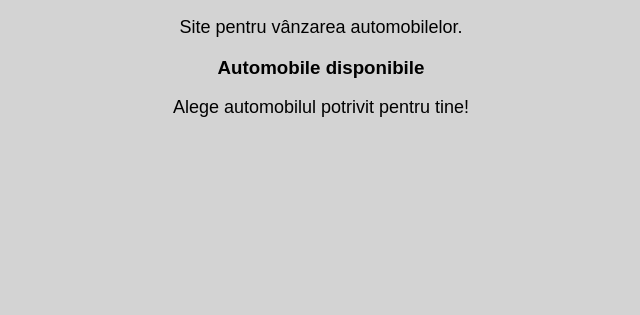
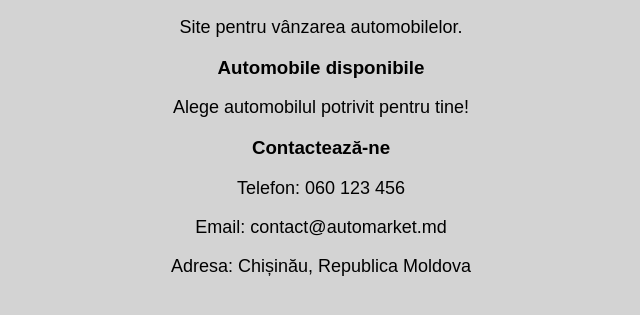
Before and after one commit to Maxim-utm07/AutoMarket, a plain HTML site: page index.html in a window 1280 px wide. Shown: the part 111-426 px from the top of the page, without its empty margins (319-959 px from the left). Drawn offline with Linux system fonts and the light colour scheme.

Commit message:
Adaugare sectiune de contact

```diff
--- a/index.html
+++ b/index.html
@@ -10,8 +10,14 @@
     <h1>AutoMarket</h1>
     <h2>Bine ai venit!</h2>
     <p>Site pentru vânzarea automobilelor.</p>
-<h3>Automobile disponibile</h3>
-<p>Alege automobilul potrivit pentru tine!</p>
+
+    <h3>Automobile disponibile</h3>
+    <p>Alege automobilul potrivit pentru tine!</p>
+
+    <h3>Contactează-ne</h3>
+    <p>Telefon: 060 123 456</p>
+    <p>Email: contact@automarket.md</p>
+    <p>Adresa: Chișinău, Republica Moldova</p>
 
     <script src="script.js"></script>
 </body>
```
